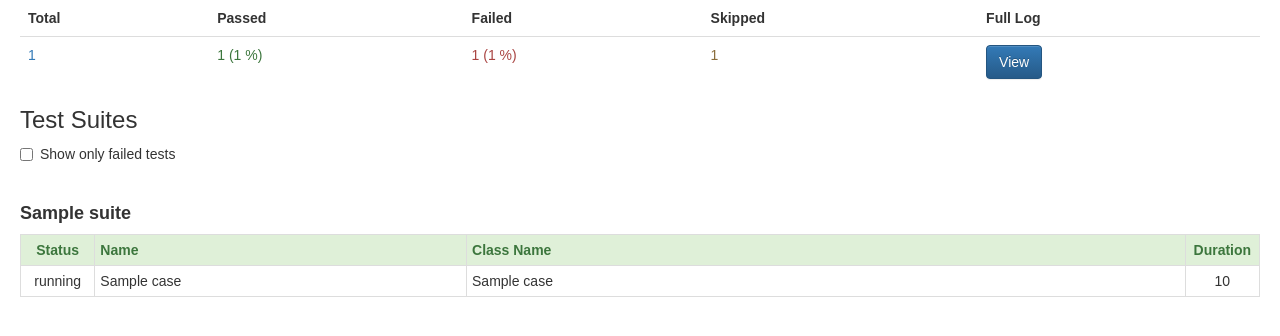
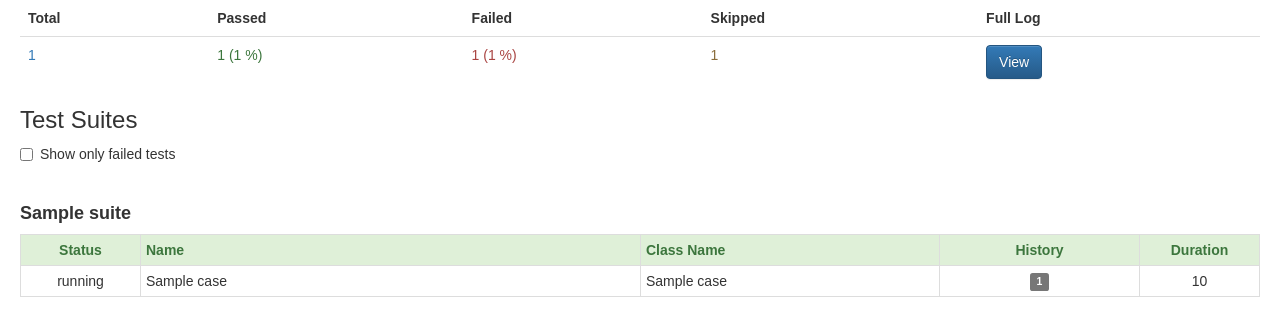
Before and after one commit to cloudify-cosmo/jetere, a Django app: template reports/templates/build.html in a window 1280 px wide. Shown: the part 191-527 px from the top of the page. Run offline with Django 3.2, Linux system fonts and the light colour scheme; the template is opened without the code that fills it: most values are stand-ins (such as "Sample title", 1, 10 or a date in 2020); parts of the project's set-up code (start-up, migrations or seed data) failed here and were passed over; some libraries are stand-ins or nearby versions.

Commit message:
tests history in report

```diff
--- a/reports/static/css/style.css
+++ b/reports/static/css/style.css
@@ -20,12 +20,6 @@ body {
 .page-header a:hover {
     color: white;
     text-decoration: none;
-}
-
-
-.left-menu {
-    padding-left: 25px;
-    /*border: 1px solid blue;*/
 }
 
 .builds-table-row:hover, .tests-table-row:hover, .clickable-table-row:hover {
@@ -78,15 +72,6 @@ mark.danger {
     display: inline;
 }
 
-td.status, td.duration {
-    width: 6%;
-    text-align: center;
-}
-
-td.name {
-    width: 30%;
-}
-
 .suite {
     padding: 5px 10px 5px 10px;
 }
@@ -112,3 +97,15 @@ td.name {
     from { -moz-transform: rotate(0deg);}
     to { -moz-transform: rotate(360deg);}
 }
+
+td.col-xsmall {
+    width: 120px;
+}
+
+td.col-small {
+    width: 200px;
+}
+
+td.col-medium {
+    width: 500px;
+}
--- a/reports/templates/build.html
+++ b/reports/templates/build.html
@@ -46,20 +46,27 @@
                 <h4><strong>{{ suite.name }}</strong></h4>
                 <table class="table table-hover table-condensed table-striped table-bordered">
                 <tr class="table-header {% if suite.passed_count == suite.total_count %}success text-success{% else %}danger text-danger{% endif %}">
-                    <td class="status">Status</td>
-                    <td class="name">Name</td>
-                    <td class="class-name">Class Name</td>
-                    <td class="duration">Duration</td>
+                    <td class="col-xsmall text-center">Status</td>
+                    <td class="col-medium">Name</td>
+                    <td class="">Class Name</td>
+                    <td class="col-small text-center">History</td>
+                    <td class="col-xsmall text-center">Duration</td>
                 </tr>
                 {% for case in suite.cases %}
-                    <tr class="clickable-table-row {% if case.passed %}passed-element text-success{% elif case.failed %}text-danger{% elif case.skipped %}text-warning{% endif %}"
-                        onclick="window.location = '{% url 'test' job_name build_number suite.name case.id %}';">
-                        <td class="status">
-                            {{ case.status }}
+                    <tr class="{% if case.passed %}passed-element text-success{% elif case.failed %}text-danger{% elif case.skipped %}text-warning{% endif %}">
+                        <td class="text-center">{{ case.status }}</td>
+                        <td class="clickable-table-row" onclick="window.location = '{% url 'test' job_name build_number suite.name case.id %}'">
+                            {{ case.name }}
                         </td>
-                        <td class="name">{{ case.name }}</td>
-                        <td class="case-name">{{ case.className }}</td>
-                        <td class="duration">{{ case.duration_str }}</td>
+                        <td>{{ case.className }}</td>
+                        <td class="text-center">
+                            {% for result in case.history %}
+                                <a href="{% url 'build' job_name result.build_number %}">
+                                    <span class="label label-{% if result.case.passed %}success{% elif result.case.failed %}danger{% elif result.case.skipped %}warning{% else %}default{% endif %}">{{ result.build_number }}</span>
+                                </a>
+                            {% endfor %}
+                        </td>
+                        <td class="text-center">{{ case.duration_str }}</td>
                     </tr>
                 {% endfor %}
                 </table>
```
Also changed, not shown: reports/jenkins.py (+20 -0 lines), reports/views.py (+58 -0 lines).
